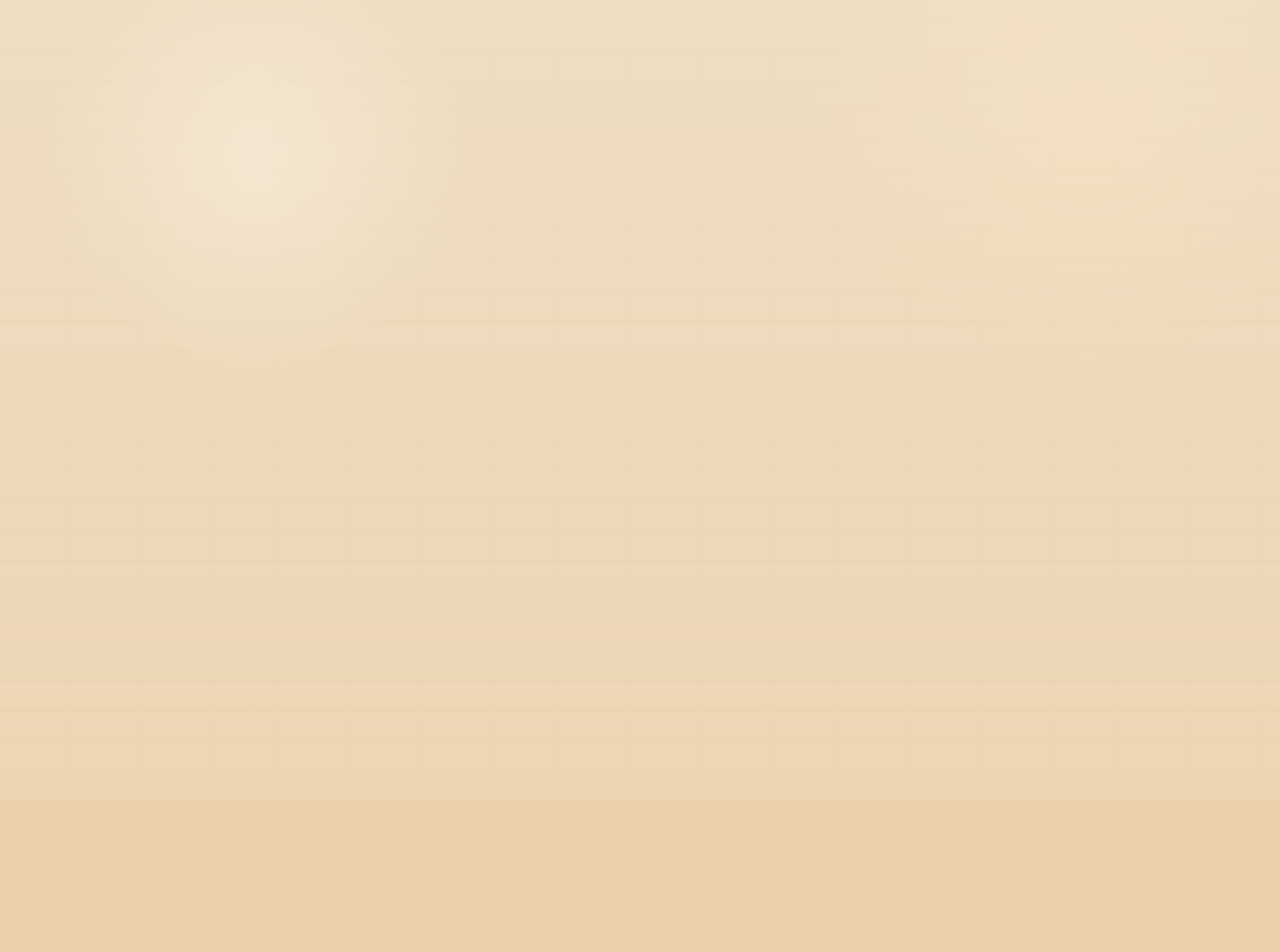
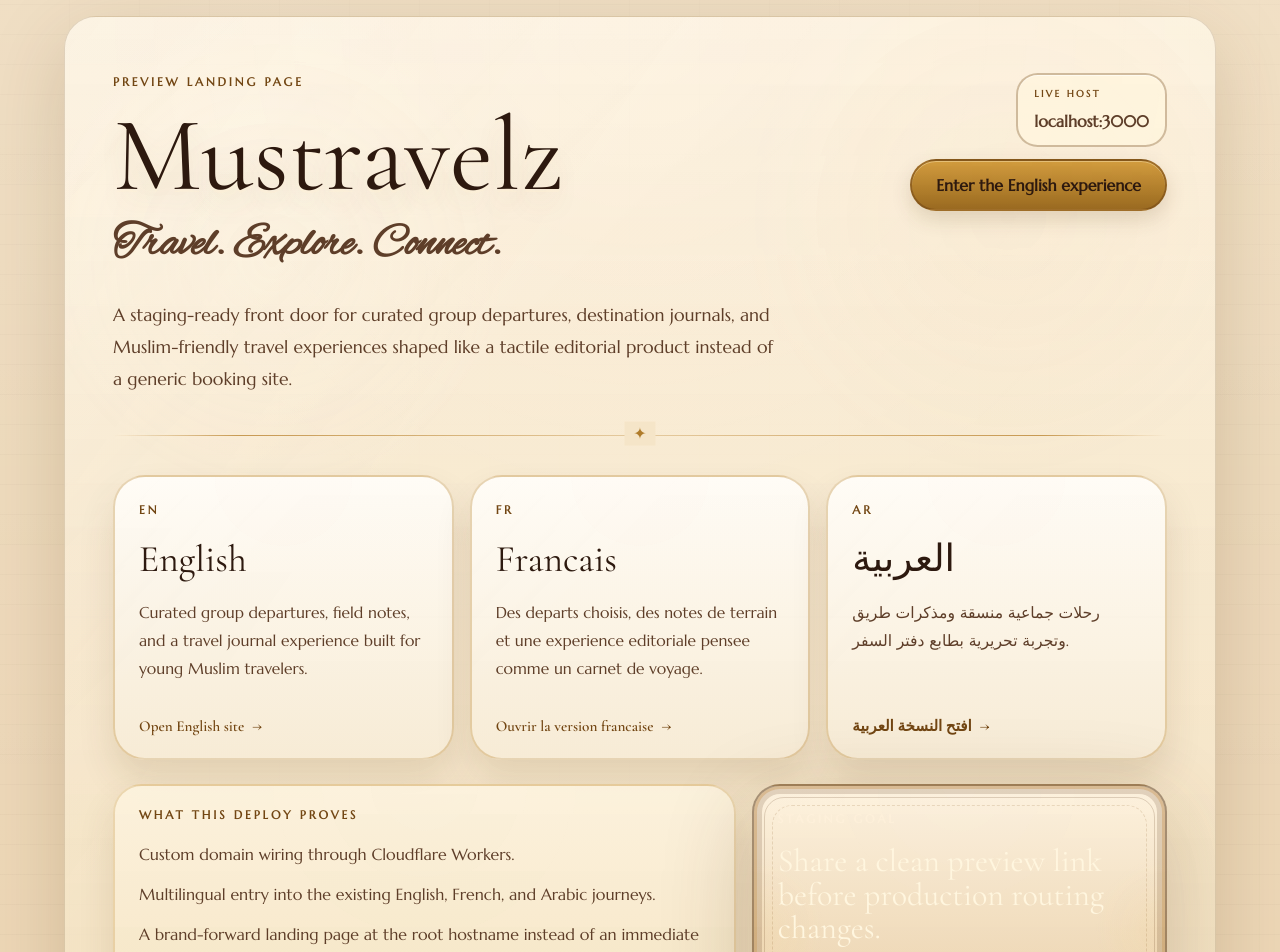
Before and after one commit to MatteoTanziCodes/mustravelz-website, a Next.js app: page / in a window 1280 px wide. Before the commit this address had no page. Shown: the top 952 px of the page. Before the commit the page ends 800 px from the top, so only its background shows below. Built offline with nearby package versions, Linux system fonts and the light colour scheme.

Commit message:
Add root landing page for staging domain

```diff
--- a/proxy.ts
+++ b/proxy.ts
@@ -14,6 +14,18 @@
 		PUBLIC_FILE_PATTERN.test(pathname)
 	) {
 		return NextResponse.next();
+	}
+
+	if (pathname === "/") {
+		const requestHeaders = new Headers(request.headers);
+		requestHeaders.set("x-mustravelz-locale", defaultLocale);
+		requestHeaders.set("x-mustravelz-dir", getLocaleDirection(defaultLocale));
+
+		return NextResponse.next({
+			request: {
+				headers: requestHeaders,
+			},
+		});
 	}
 
 	const [, localeSegment] = pathname.split("/");
--- a/src/app/page.tsx
+++ b/src/app/page.tsx
@@ -1,7 +1,152 @@
-import { redirect } from "next/navigation";
+import type { Metadata } from "next";
+import Link from "next/link";
+import { headers } from "next/headers";
 
-import { defaultLocale } from "@/lib/i18n/config";
+import { localeLabels, supportedLocales, type SiteLocale } from "@/lib/i18n/config";
 
-export default function IndexPage() {
-	redirect(`/${defaultLocale}`);
+const localeLandingCopy: Record<
+	SiteLocale,
+	{
+		description: string;
+		cta: string;
+	}
+> = {
+	en: {
+		description: "Curated group departures, field notes, and a travel journal experience built for young Muslim travelers.",
+		cta: "Open English site",
+	},
+	fr: {
+		description: "Des departs choisis, des notes de terrain et une experience editoriale pensee comme un carnet de voyage.",
+		cta: "Ouvrir la version francaise",
+	},
+	ar: {
+		description: "رحلات جماعية منسقة ومذكرات طريق وتجربة تحريرية بطابع دفتر السفر.",
+		cta: "افتح النسخة العربية",
+	},
+};
+
+function isStagingHost(host: string) {
+	return host.startsWith("staging.");
 }
+
+export async function generateMetadata(): Promise<Metadata> {
+	const headerStore = await headers();
+	const host = headerStore.get("host") ?? "";
+	const staging = isStagingHost(host);
+
+	return {
+		title: staging ? "Staging Preview" : "Mustravelz",
+		description: "A bilingual and Arabic-first travel landing page for curated group trips and editorial storytelling.",
+		robots: staging
+			? {
+					index: false,
+					follow: false,
+				}
+			: undefined,
+	};
+}
+
+export default async function IndexPage() {
+	const headerStore = await headers();
+	const host = headerStore.get("host") ?? "";
+	const staging = isStagingHost(host);
+
+	return (
+		<main className="page-shell px-3 py-4 sm:px-5 lg:px-8">
+			<div className="paper-panel texture-stack mx-auto max-w-6xl overflow-hidden rounded-[2rem] px-5 py-8 sm:px-8 sm:py-10 lg:px-12 lg:py-14">
+				<div className="texture-layer texture-layer--parchment" />
+				<div className="texture-layer texture-layer--paper-overlay texture-opacity-soft" />
+				<div
+					className="texture-layer texture-layer--pattern texture-repeat texture-opacity-soft"
+					style={{ backgroundSize: "18px 18px" }}
+				/>
+
+				<div className="texture-content relative">
+					<div className="flex flex-col gap-6 lg:flex-row lg:items-end lg:justify-between">
+						<div className="max-w-3xl">
+							<p className="smallcaps text-[var(--accent-strong)]">
+								{staging ? "Cloudflare staging domain" : "Preview landing page"}
+							</p>
+							<h1 className="hero-title mt-4 text-[3.25rem] leading-[0.92] text-[var(--ink)] sm:text-[4.8rem] lg:text-[6.6rem]">
+								Mustravelz
+							</h1>
+							<p className="section-note mt-2 text-[1.8rem] sm:text-[2.3rem] lg:text-[2.8rem]">
+								Travel. Explore. Connect.
+							</p>
+							<p className="interface-text mt-5 max-w-2xl text-[1rem] leading-8 text-[var(--ink-soft)] sm:text-[1.1rem]">
+								A staging-ready front door for curated group departures, destination journals, and Muslim-friendly
+								travel experiences shaped like a tactile editorial product instead of a generic booking site.
+							</p>
+						</div>
+
+						<div className="flex flex-col gap-3 self-start lg:max-w-xs lg:items-end">
+							<div className="ticket-button-light rounded-[1.35rem] px-4 py-3 text-left text-[var(--ink-soft)]">
+								<p className="smallcaps !text-[0.6rem] text-[var(--accent-strong)]">Live host</p>
+								<p className="interface-text mt-2 text-[1rem] font-semibold">{host || "localhost"}</p>
+							</div>
+							<Link
+								href="/en"
+								className="ticket-button interface-text inline-flex min-h-12 items-center justify-center rounded-full px-6 py-3 text-[1rem] font-semibold text-[#fff6df]"
+							>
+								Enter the English experience
+							</Link>
+						</div>
+					</div>
+
+					<div className="my-7">
+						<div className="section-divider" />
+					</div>
+
+					<section className="grid gap-4 lg:grid-cols-3">
+						{supportedLocales.map((locale) => {
+							const copy = localeLandingCopy[locale];
+
+							return (
+								<Link
+									key={locale}
+									href={`/${locale}`}
+									className="ornate-panel texture-stack rounded-[1.75rem] px-5 pb-5 pt-6 transition duration-200 hover:-translate-y-1 hover:shadow-[0_24px_48px_rgba(78,45,12,0.16)] sm:px-6"
+								>
+									<div className="texture-layer texture-layer--paper-overlay texture-opacity-soft" />
+									<div className="texture-content">
+										<p className="smallcaps text-[var(--accent-strong)]">{locale.toUpperCase()}</p>
+										<h2 className="mt-3 text-[2rem] text-[var(--ink)] sm:text-[2.35rem]">{localeLabels[locale]}</h2>
+										<p className="interface-text mt-3 min-h-24 text-[0.98rem] leading-7 text-[var(--ink-soft)]">
+											{copy.description}
+										</p>
+										<div className="mt-5 inline-flex items-center gap-2 text-[0.95rem] font-semibold text-[var(--accent-strong)]">
+											<span>{copy.cta}</span>
+											<span aria-hidden>→</span>
+										</div>
+									</div>
+								</Link>
+							);
+						})}
+					</section>
+
+					<section className="mt-6 grid gap-4 lg:grid-cols-[1.2fr_0.8fr]">
+						<div className="footer-paper rounded-[1.7rem] px-5 py-5 sm:px-6">
+							<p className="smallcaps text-[var(--accent-strong)]">What this deploy proves</p>
+							<div className="interface-text mt-4 grid gap-3 text-[1rem] leading-7 text-[var(--ink-soft)]">
+								<p>Custom domain wiring through Cloudflare Workers.</p>
+								<p>Multilingual entry into the existing English, French, and Arabic journeys.</p>
+								<p>A brand-forward landing page at the root hostname instead of an immediate locale redirect.</p>
+							</div>
+						</div>
+
+						<div className="travel-board rounded-[1.7rem] p-5 sm:p-6">
+							<p className="smallcaps text-[rgba(255,241,219,0.78)]">Staging goal</p>
+							<p className="mt-4 text-[2rem] leading-[1.05] text-[#fff6df]">
+								Share a clean preview link before production routing changes.
+							</p>
+							<p className="interface-text mt-4 text-[0.98rem] leading-7 text-[rgba(255,241,219,0.84)]">
+								This keeps the current apex records untouched while giving you a presentable brand surface at a Cloudflare-managed
+								subdomain.
+							</p>
+						</div>
+					</section>
+				</div>
+			</div>
+		</main>
+	);
+}
```
Also changed, not shown: 1 other file (tests, documents, lock files or other folders).
